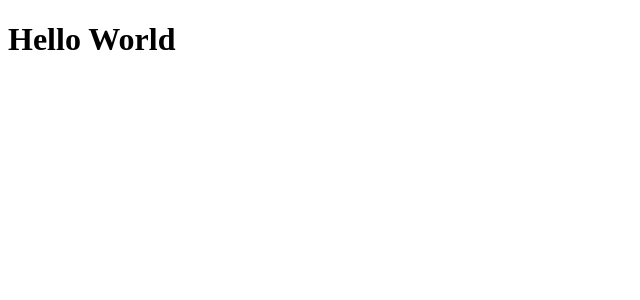
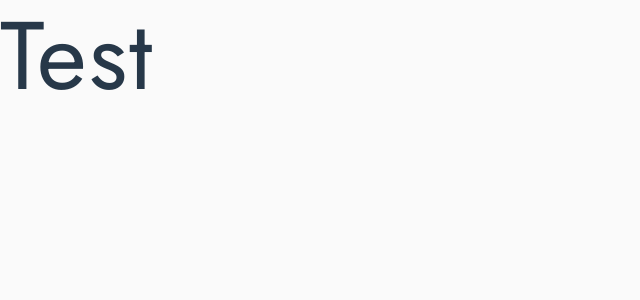
Before and after one commit to mohsinxx365/memons, a Next.js app: page / in a window 1280 px wide. Shown: the top 300 px of the page, without its empty margins (0-640 px from the left). Built offline with nearby package versions, Linux system fonts and the light colour scheme.

Commit message:
added material ui !!!

```diff
--- a/package.json
+++ b/package.json
@@ -11,6 +11,7 @@
   "author": "",
   "license": "ISC",
   "dependencies": {
+    "@material-ui/core": "^4.11.0",
     "next": "^9.4.4",
     "react": "^16.13.1",
     "react-dom": "^16.13.1"
--- /dev/null
+++ b/pages/_app.jsx
@@ -0,0 +1,34 @@
+import React from "react";
+import Head from "next/head";
+import { ThemeProvider } from "@material-ui/core/styles";
+import CssBaseline from "@material-ui/core/CssBaseline";
+import theme from "../utils/theme";
+
+export default function MyApp(props) {
+  const { Component, pageProps } = props;
+
+  React.useEffect(() => {
+    // Remove the server-side injected CSS.
+    const jssStyles = document.querySelector("#jss-server-side");
+    if (jssStyles) {
+      jssStyles.parentElement.removeChild(jssStyles);
+    }
+  }, []);
+
+  return (
+    <React.Fragment>
+      <Head>
+        <title>My page</title>
+        <meta
+          name="viewport"
+          content="minimum-scale=1, initial-scale=1, width=device-width"
+        />
+      </Head>
+      <ThemeProvider theme={theme}>
+        {/* CssBaseline kickstart an elegant, consistent, and simple baseline to build upon. */}
+        <CssBaseline />
+        <Component {...pageProps} />
+      </ThemeProvider>
+    </React.Fragment>
+  );
+}
--- a/pages/_document.jsx
+++ b/pages/_document.jsx
@@ -1,6 +1,8 @@
 import Document, { Html, Head, Main, NextScript } from "next/document";
+import { ServerStyleSheets } from "@material-ui/core/styles";
+import theme from "../utils/theme";
 
-class MyDocument extends Document {
+export default class MyDocument extends Document {
   static async getInitialProps(ctx) {
     const initialProps = await Document.getInitialProps(ctx);
     return { ...initialProps };
@@ -51,4 +53,22 @@ class MyDocument extends Document {
   }
 }
 
-export default MyDocument;
+MyDocument.getInitialProps = async (ctx) => {
+  const sheets = new ServerStyleSheets();
+  const originalRenderPage = ctx.renderPage;
+
+  ctx.renderPage = () =>
+    originalRenderPage({
+      enhanceApp: (App) => (props) => sheets.collect(<App {...props} />),
+    });
+
+  const initialProps = await Document.getInitialProps(ctx);
+
+  return {
+    ...initialProps,
+    styles: [
+      ...React.Children.toArray(initialProps.styles),
+      sheets.getStyleElement(),
+    ],
+  };
+};
--- a/pages/index.jsx
+++ b/pages/index.jsx
@@ -1,7 +1,9 @@
+import { Typography } from "@material-ui/core";
+
 function Index() {
   return (
     <div>
-      <h1>Hello World</h1>
+      <Typography variant="h1">Test</Typography>
     </div>
   );
 }
--- /dev/null
+++ b/utils/theme.js
@@ -0,0 +1,43 @@
+import { createMuiTheme } from "@material-ui/core";
+
+export default createMuiTheme({
+  typography: {
+    allVariants: {
+      fontFamily: [
+        "Jost",
+        "Helvetica",
+        "Futura",
+        "Helvetica Neue",
+        "Segoe UI",
+        "Roboto",
+        "Arial",
+        "sans-serif",
+      ].join(","),
+      color: "#273849",
+      letterSpacing: "2px",
+    },
+  },
+  palette: {
+    primary: {
+      main: "#4FC08D",
+    },
+  },
+  overrides: {
+    MuiTabs: {
+      flexContainer: {
+        color: "#273849",
+      },
+    },
+    MuiBottomNavigation: {
+      root: {
+        borderTop: "1px solid #ddd",
+      },
+    },
+    MuiBottomNavigationAction: {
+      label: {
+        fontFamily: ["Jost", "sans-serif"].join(","),
+        fontSize: 13,
+      },
+    },
+  },
+});
```
Also changed, not shown: 1 other file (tests, documents, lock files or other folders).
